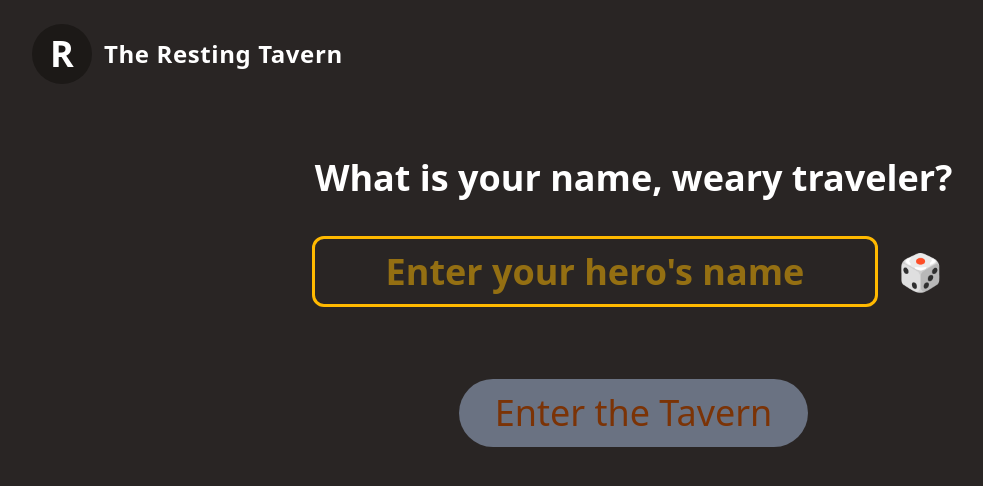
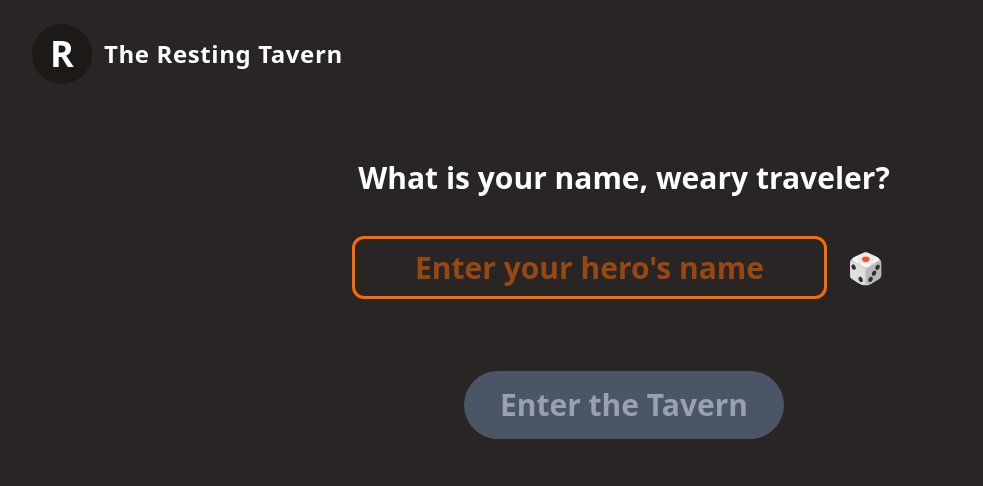
Before and after one commit to julianmoder/the-resting-tavern, a React (Vite) app: page / in a window 1280 px wide. Shown: the top 486 px of the page, without its empty margins (16-999 px from the left). Built offline with nearby package versions, Linux system fonts and the light colour scheme.

Commit message:
refactor(store): splice hero, quest and stage from appstore

```diff
--- a/src/App.tsx
+++ b/src/App.tsx
@@ -1,6 +1,5 @@
-import { useState } from 'react';
-import { useAppStore } from "./store/useAppStore";
-import Header from "./comps/Header";
+import { useAppStore } from './store/useAppStore';
+import Header from './comps/Header';
 import LandingPage from './pages/LandingPage';
 import TavernPage from './pages/TavernPage';
 import QuestPage from './pages/QuestPage';
@@ -8,35 +7,30 @@ import BossPage from './pages/BossPage';
 import LootPage from './pages/LootPage';
 import BreakPage from './pages/BreakPage';
 
-type SessionConfig = { hero: string };
-type QuestConfig = { quest: string; duration: number };
-
 export default function App() {
   const stage = useAppStore((s) => s.stage);
-  const hero = useAppStore((s) => s.hero);
-  const questConfig = useAppStore((s) => s.questConfig);
   const setStage = useAppStore((s) => s.setStage);
-  const setHero = useAppStore((s) => s.setHero);
-  const setQuestConfig = useAppStore((s) => s.setQuestConfig);
+  const quest = useAppStore((s) => s.quest);
+  const resetQuest = useAppStore((s) => s.resetQuest);
 
   return (
-    <div className="min-h-screen flex flex-col items-center justify-center bg-stone-800 p-6 mx-auto">
+    <div className='min-h-screen flex flex-col items-center justify-center bg-stone-800 p-6 mx-auto'>
       <Header />
-      <main className="w-full max-w-2xl flex-1 flex flex-col items-center">
-        <div className="min-h-max flex flex-col items-center justify-center p-6 mt-12 text-4xl text-white mx-auto leading-11">
+      <main className='w-full max-w-2xl flex-1 flex flex-col items-center'>
+        <div className='min-h-max flex flex-col items-center justify-center p-6 mt-12 text-3xl text-white mx-auto leading-11'>
 
           { stage === 'landing' ? (
-              <LandingPage onEnterTavern={h => { setHero(h); setStage('tavern'); }} />
+              <LandingPage onEnterTavern={() => { setStage('tavern') }} />
             ) : stage === 'tavern' ? (
-              <TavernPage hero={hero} onStartQuest={cfg => { setQuestConfig(cfg); setStage('quest'); }} />
+              <TavernPage onStartQuest={() => { setStage('quest'); }} />
             ) : stage === 'quest' ? (
-              <QuestPage config={questConfig} onQuestComplete={() => { setStage('boss') }} />
+              <QuestPage quest={quest} onQuestComplete={() => { setStage('boss') }} />
             ) : stage === 'boss' ? (
-              <BossPage quest={questConfig.quest} onBossWin={() => { setStage('loot'); }} />
+              <BossPage quest={quest} onBossWin={() => { setStage('loot') }} />
             ) : stage === 'loot' ? (
-              <LootPage onLootTake={() => { setStage('break'); }} />
+              <LootPage quest={quest} onLootTake={() => { setStage('break'); }} />
             ) : stage === 'break' ? (
-              <BreakPage onGoBack={() => { setQuestConfig(undefined!); setStage('tavern'); }}/>
+              <BreakPage onGoBack={() => { resetQuest(); setStage('tavern'); }}/>
             ) : (
               <p>no content</p>
             )
--- /dev/null
+++ b/src/hooks/useHero.ts
@@ -0,0 +1,20 @@
+import { useAppStore } from '../store/useAppStore';
+
+export function useHero() {
+  const hero = useAppStore(s => s.hero);
+  const setHeroName = useAppStore(s => s.setHeroName);
+  const addHeroXp = useAppStore(s => s.addHeroXp);
+  const addInvItem = useAppStore(s => s.addInvItem);
+  const addInvCoins = useAppStore(s => s.addInvCoins);
+
+  return {
+    ...hero,
+    setName: setHeroName,
+    addXp: addHeroXp,
+    inventory: {
+      ...hero.inventory,
+      addCoins: addInvCoins,
+      addItem: addInvItem,
+    }
+  }
+}
--- a/src/pages/BossPage.tsx
+++ b/src/pages/BossPage.tsx
@@ -1,7 +1,7 @@
 import { useState } from 'react';
 
 type BossPageProps = {
-  quest: string;
+  quest: Quest;
   onBossWin: () => void;
 };
 
--- a/src/pages/BreakPage.tsx
+++ b/src/pages/BreakPage.tsx
@@ -6,9 +6,8 @@ type BreakPageProps = {
 };
 
 export default function BreakPage({ onGoBack }: BreakPageProps) {
-  const questConfig = useAppStore(s => s.questConfig!);
-  const setStage = useAppStore(s => s.setStage);
-  const [secondsLeft, setSecondsLeft] = useState(questConfig.breakTime * 60);
+  const quest = useAppStore(s => s.quest!);
+  const [secondsLeft, setSecondsLeft] = useState(quest.breakTime * 60);
 
   useEffect(() => {
     const iv = setInterval(() => {
--- a/src/pages/LandingPage.tsx
+++ b/src/pages/LandingPage.tsx
@@ -1,50 +1,59 @@
 import { useState } from 'react';
 import { species } from 'fantastical';
+import { useHero } from '../hooks/useHero';
 
 type LandingPageProps = {
-  onEnterTavern: (hero: string) => void
+  onEnterTavern: () => void
 };
 
 export default function LandingPage({ onEnterTavern }: LandingPageProps) {
-  const [hero, setHero] = useState('');
+  const [name, setName] = useState('');
+  const hero = useHero();
 
-  const genHero = () => {
-    const randomHero = species.human({"allowMultipleNames":true})
-    setHero(randomHero);
+  const genHeroName = () => {
+    const randomHeroName = species.human({'allowMultipleNames':true})
+    setName(randomHeroName);
   };
 
-  const isHeroValid = hero.trim().length > 0;
+  const isHeroNameValid = name.trim().length > 0;
+
+  const enterTavern = (name: string) => {
+    hero.setName(name)
+    onEnterTavern()
+  };
+
+
 
   return (
     <>
 
-      <p className="mb-3 text-center font-bold">What is your name, weary traveler?</p>
+      <p className='mb-3 text-center font-bold'>What is your name, weary traveler?</p>
 
-      <div className="flex space-x-2 mt-6">
+      <div className='flex space-x-2 mt-6'>
 
-        <input className="p-2 rounded-x1 text-center text-amber-400 focus:text-amber-400 focus:outline-amber-400 focus:outline-2 font-semibold border-solid border-3 leading-1 rounded-xl"
-          type="text"
-          value={hero}
-          onChange={(e) => setHero(e.target.value)}
-          placeholder="Enter your hero's name"
+        <input className='p-2 text-center text-orange-500 focus:text-orange-500 focus:outline-orange-500 focus:outline-2 font-semibold border-solid border-3 leading-1 rounded-xl'
+          type='text'
+          value={name}
+          onChange={(e) => hero.setName(e.target.value)}
+          placeholder={'Enter your hero\'s name'}
         />
 
         <button
-          className="hover:bg-stone-600 text-white px-3 rounded-full font-normal text-4xl"
-          onClick={genHero}
+          className='hover:bg-orange-500 text-white px-3 rounded-full font-normal text-3xl'
+          onClick={genHeroName}
         >
           🎲
         </button>
 
       </div>
 
-      <button className={`mt-18 px-9 py-3 font-normal text-amber-900 rounded-full
-        ${ isHeroValid
-            ? 'bg-amber-400 hover:bg-amber-500'
-            : 'bg-gray-500 cursor-not-allowed'
+      <button className={`mt-18 px-9 py-3 rounded-full font-semibold
+        ${ isHeroNameValid
+            ? 'bg-orange-500 text-white :bg-orange-600'
+            : 'bg-gray-600 text-gray-400 cursor-not-allowed'
         }`}
-        onClick={() => isHeroValid && onEnterTavern(hero.trim())}
-        disabled={!isHeroValid}
+        onClick={() => isHeroNameValid && enterTavern(name.trim())}
+        disabled={!isHeroNameValid}
       >
         Enter the Tavern
       </button>
--- a/src/pages/LootPage.tsx
+++ b/src/pages/LootPage.tsx
@@ -1,98 +1,53 @@
-// src/pages/LootPage.tsx
-import { useEffect, useState } from 'react';
-import { useAppStore } from '../store/useAppStore';
-import { largeItemWeapons } from '../utils/largeItemWeapons';
-import { largeItemArmors } from '../utils/largeItemArmors';
+import { useState } from 'react';
+import { useHero } from '../hooks/useHero';
+import type { Quest, Item } from '../types/types';
 
 type LootPageProps = {
+  quest: Quest;
   onLootTake: () => void;
 };
 
-type Armor = {
-  name: string;
-  type: string;
-  category: string;
-  rarity: string,
-  chance: number,
-  power: number
-};
+export default function LootPage({ quest, onLootTake }: LootPageProps) {
+  const hero = useHero();
+  const [itemTaken, setItemTaken] = useState(false);
 
-type Weapon = {
-  name: string;
-  type: string;
-  category: string;
-  rarity: string,
-  chance: number,
-  power: number
-};
-
-const weapons = largeItemWeapons;
-const armors = largeItemArmors;
-
-function randomChoice<T>(arr: T[]): T {
-  return arr[Math.floor(Math.random() * arr.length)];
-}
-
-export default function LootPage({ onLootTake }: LootPageProps) {
-  const setLoot = useAppStore(s => s.setLoot);
-  const setStage = useAppStore(s => s.setStage);
-  const [armor, setArmor] = useState<Armor | null>(null);
-  const [weapon, setWeapon] = useState<Weapon | null>(null);
-  const [coins] = useState(Math.floor(Math.random() * 50) + 10);
-  const [potions] = useState(Math.floor(Math.random() * 3) + 1);
-
-  useEffect(() => {
-    setArmor({ type: 'armor', ...randomChoice(armors) });
-    setWeapon({ type: 'weapon', ...randomChoice(weapons) });
-  }, [])
-
-  const takeWeapon = (weapon: Weapon) => {
-    setLoot({ coins, potions, weapon, armor: undefined })
-  }
-
-  const takeArmor = (armor: Armor) => {
-    setLoot({ coins, potions, weapon: undefined, armor })
+  const takeItem = (item: Item) => {
+    if (itemTaken) return;
+    setItemTaken(true);
+    hero.inventory.addItem(item);
+    hero.inventory.addCoins(quest.loot.coins);
+    hero.addXp(quest.loot.xp);
   }
 
   return (
     <>
-      <h2 className="text-2xl font-bold mb-4">🎁 You found...</h2>
-      <p>💰 Coins: {coins}</p>
-      <p>🧪 Potions: {potions}</p>
+      <div className='mb-12 text-center'>
+        <p className='mb-3 text-lg font-bold'>Victory!</p>
+        <p className='font-bold text-emerald-400'>{quest.name}</p>
+        <p><span className='text-violet-500 font-bold'>XP earned: {quest.loot.xp}</span></p>
+      </div>
+      <div className='mb-3 text-center'>
+        <p>You found <span className='text-amber-400 font-bold'>{quest.loot.coins} coins</span> and may choose one of these precious items: </p>
+      </div>
 
-      <div className="mt-4 grid grid-cols-1 md:grid-cols-2 gap-4">
-        {weapon && (
-          <div className="rounded-xl p-4 flex flex-col items-center">
-            <p className="mb-2 text-lg font-semibold">
-              🗡️ {weapon.name} (Power {weapon.power})
+      <div className='mt-4 grid grid-cols-1 md:grid-cols-2 gap-4'>
+        { quest.loot.itemChoices &&
+          quest.loot.itemChoices.map((item: Item, i: number) => (
+            <div key={i} className='p-3 flex flex-col text-center'>
+            <p className='mb-3 text-lg font-bold'>
+              {item.name} <br/><span className='text-sm font-normal'>(Attack {item.power})</span>
             </p>
             <button
-              className="bg-indigo-500 hover:bg-indigo-600 px-6 py-2 rounded-full text-white"
+              className='bg-blue-500 hover:bg-blue-600 px-2 py-1 rounded-full text-white'
               onClick={() => {
-                takeWeapon(weapon);
+                takeItem(item);
                 onLootTake();
               }}
             >
-              Take the weapon
+              Take
             </button>
           </div>
-        )}
-        {armor && (
-          <div className="rounded-xl p-4 flex flex-col items-center">
-            <p className="mb-2 text-lg font-semibold">
-              🛡️ {armor.name} (Defense {armor.power})
-            </p>
-            <button
-              className="bg-emerald-500 hover:bg-emerald-600 px-6 py-2 rounded-full text-white"
-              onClick={() => {
-                takeArmor(armor);
-                onLootTake();
-              }}
-            >
-              Take the armor
-            </button>
-          </div>
-        )}
+          ))}
       </div>
     </>
   );
--- a/src/pages/QuestPage.tsx
+++ b/src/pages/QuestPage.tsx
@@ -1,7 +1,7 @@
 import { useEffect, useState } from 'react';
 
 type QuestPageProps = {
-  config: { hero: string; quest: string; duration: number; breakTime: number };
+  quest: Quest;
   onQuestComplete: () => void;
 };
 
--- a/src/pages/TavernPage.tsx
+++ b/src/pages/TavernPage.tsx
@@ -1,71 +1,59 @@
-// src/pages/TavernPage.tsx
 import { useState } from 'react';
-import { questPrefixes } from '../utils/questPrefixes';
 import { questQuestions } from '../utils/questQuestions';
+import { useAppStore } from '../store/useAppStore';
+import { useHero } from '../hooks/useHero';
 
 type TavernPageProps = {
-  hero: string;
-  onStartQuest: (config: QuestConfig) => void;
+  onStartQuest: () => void;
 };
 
-type QuestConfig = {
-  quest: string;
-  duration: number;
-  breakTime: number;
-};
+export default function TavernPage({ onStartQuest }: TavernPageProps) {
+  const randomQuestion = questQuestions[Math.floor(Math.random() * questQuestions.length)];
+  const [questNameInput, setQuestNameInput] = useState('');
+  const [questDuration, setQuestDuration] = useState(25);
+  const canStart = questNameInput.trim().length > 0;
+  const setQuest = useAppStore(s => s.setQuest);
+  const hero = useHero();
 
-export default function TavernPage({ hero, onStartQuest }: TavernPageProps) {
-  const [questInput, setQuestInput] = useState('');
-  const [duration, setDuration] = useState(25);
-
-  const [randomQuestion] = useState(() =>
-    questQuestions[Math.floor(Math.random() * questQuestions.length)]
-  );
-
-  const randomPrefix =
-    questPrefixes[Math.floor(Math.random() * questPrefixes.length)];
-
-  const quest = questInput.trim()
-    ? `${randomPrefix} ${questInput.trim()}`
-    : '';
-
-  const breakTime = Math.floor(duration / 5);
-  const canStart = questInput.trim().length > 0;
+  const startQuest = () => {
+    setQuest(questNameInput, questDuration, hero);
+    onStartQuest();
+  }
 
   return (
     <>
 
-      <p>Welcome, <span className="text-amber-400">{hero}</span>.</p>
-      <p className="mb-6 text-center">{randomQuestion}</p>
+      <p>Welcome, <span className='text-orange-500 font-bold'>{hero.name}</span>.</p>
+      <p className='mb-9 text-center'>{randomQuestion}</p>
 
-      <input className="w-full mb-6 p-2 rounded-x1 text-center text-emerald-600 focus:text-emerald-400 focus:outline-emerald-400 focus:outline-2 font-semibold border-solid border-3 leading-1 rounded-xl"
-        type="text"
-        value={questInput}
-        onChange={(e) => setQuestInput(e.target.value)}
-        placeholder="Name you quest"
+      <input className='w-full mb-15 p-2 text-center text-emerald-400 focus:text-emerald-400 focus:outline-emerald-400 focus:outline-2 font-semibold border-solid border-3 leading-1 rounded-xl'
+        type='text'
+        value={questNameInput}
+        onChange={(e) => setQuestNameInput(e.target.value)}
+        placeholder='Name you quest'
       />
 
-      <input className="w-full mb-6 accent-emerald-500 hover:accent-emerald-500 cursor-pointer"
-        type="range"
+      <input className='w-full mb-6 accent-emerald-400 hover:accent-emerald-400 cursor-pointer'
+        type='range'
         min={5}
         max={120}
         step={5}
-        value={duration}
-        onChange={(e) => setDuration(Number(e.target.value))}
+        value={questDuration}
+        onChange={(e) => setQuestDuration(Number(e.target.value))}
       />
 
-      <p className="mb-6 text-center">
-        <span className="text-emerald-400 font-semibold">{duration}</span> minutes focus<br/><span className="text-emerald-400 font-semibold">{breakTime}</span> minutes break
+      <p className='mb-6 text-center'>
+        <span className='text-emerald-400 font-semibold'>{questDuration}</span> minutes focus<br/><span className='text-emerald-400 font-semibold'>{Math.floor(questDuration / 5)}</span> minutes break
       </p>
 
       <button
-        className={`mt-4 px-9 py-3 rounded-full font-semibold ${
+        className={`mt-3 px-9 py-3 rounded-full font-semibold ${
           canStart
-            ? 'bg-emerald-600 hover:bg-emerald-500'
-            : 'bg-gray-600 cursor-not-allowed'
+            ? 'bg-emerald-600 text-white hover:bg-emerald-500'
+            : 'bg-gray-600 text-gray-400 cursor-not-allowed'
         }`}
         onClick={() =>
-          canStart && onStartQuest({ quest, duration, breakTime })
+          canStart && startQuest()
         }
         disabled={!canStart}
       >
--- /dev/null
+++ b/src/store/heroSlice.ts
@@ -0,0 +1,68 @@
+import type { StateCreator } from 'zustand'
+import type { Hero, Item } from '../types/types';
+import { tryLevelUp } from '../utils/levelProgression';
+
+export interface HeroSlice {
+  hero: Hero;
+  setHeroName: (name: string) => void;
+  addHeroXp: (xp: number) => void;
+  addInvItem: (item: Item) => void;
+  addInvCoins: (coins: number) => void;
+}
+
+export const createHeroSlice: StateCreator<HeroSlice, [], [], HeroSlice> = (set, get) => ({
+  hero: {
+    name: 'Unnamed Hero',
+    xp: 0,
+    level: 1,
+    leveledUp: false,
+    inventory: {
+      coins: 0,
+      items: [],
+    },
+  },
+  setHeroName: (newName: string) => {
+    set((state) => ({
+      hero: {
+        ...state.hero,
+        name: newName
+      }
+    }))
+  },
+  addHeroXp: (earnedXp: number) => {
+    const state = get();
+    if (!state.hero) return;
+    const tryLevelUpResult = tryLevelUp(state.hero.xp + earnedXp, state.hero.level);
+    set((state) => ({
+      hero: {
+        ...state.hero,
+        xp: tryLevelUpResult.xp,
+        level: tryLevelUpResult.level,
+        leveledUp: tryLevelUpResult.leveledUp,
+      }
+    }))
+    const stateAfter = get();
+  },
+  addInvItem: (earnedItem: Item) => {
+    set((state) => ({
+      hero: {
+        ...state.hero,
+        inventory: {
+          ...state.hero.inventory,
+          items: [...state.hero.inventory.items, earnedItem]
+        }
+      }
+    }))
+  },
+  addInvCoins: (earnedCoins: number) => {
+    set((state) => ({
+      hero: {
+        ...state.hero,
+        inventory: {
+          ...state.hero.inventory,
+          coins: state.hero.inventory.coins, earnedCoins
+        }
+      }
+    }))
+  },
+});
--- /dev/null
+++ b/src/store/questSlice.ts
@@ -0,0 +1,68 @@
+import type { StateCreator } from 'zustand'
+import type { Hero, Quest } from '../types/types';
+import { questPrefixes } from '../utils/questPrefixes';
+import { largeItemWeapons } from '../utils/largeItemWeapons';
+// import { largeItemArmors } from '../utils/largeItemArmors';
+import { BASE_XP } from '../utils/levelProgression';
+
+export interface QuestSlice {
+  quest: Quest;
+  setQuest: (n: string, d: number, h: Hero) => void;
+  resetQuest: () => void;
+}
+
+export const createQuestSlice: StateCreator<QuestSlice, [], [], QuestSlice> = (set) => ({
+  quest: {
+    name: 'Unnamed Quest',
+    duration: 5,
+    breakTime: 1,
+    level: 1,
+    loot: {
+      xp: 0,
+      coins: 0,
+      itemChoices: [],
+    },
+  },
+  setQuest: (newName: string, newDuration: number, hero: Hero) => {
+    const randomPrefix = questPrefixes[Math.floor(Math.random() * questPrefixes.length)];
+    const prefixedName = newName.trim() ? `${randomPrefix} ${newName.trim()}` : '';
+
+    const newBreakTime = Math.floor(newDuration / 5);
+
+    const newLevel = Math.floor(Math.random() + 0.5) + hero.level;
+
+    function randomChoice<T>(arr: T[]): T {
+      return arr[Math.floor(Math.random() * arr.length)];
+    }
+
+    const xp = BASE_XP * newLevel;
+    const coins = Math.floor(Math.random() * 50) + 10 * newLevel;
+    const itemPool = largeItemWeapons; //+largeItemArmors
+    const itemChoices = [randomChoice(itemPool), randomChoice(itemPool), randomChoice(itemPool), randomChoice(itemPool), randomChoice(itemPool)];
+    const newLoot = {xp, coins, itemChoices};
+
+    const quest = {
+      name: prefixedName,
+      duration: newDuration,
+      breakTime: newBreakTime,
+      level: newLevel,
+      loot: newLoot
+    }
+
+    set({ quest });
+  },
+  resetQuest: () => {
+    const quest = {
+      name: 'Unnamed Quest',
+      duration: 5,
+      breakTime: 1,
+      level: 1,
+      loot: {
+        xp: 0,
+        coins: 0,
+        itemChoices: [],
+      },
+    }
+    set({ quest });
+  },
+});
--- /dev/null
+++ b/src/store/stageSlice.ts
@@ -0,0 +1,11 @@
+import type { StateCreator } from 'zustand'
+
+export interface StageSlice {
+  stage: string;
+  setStage: (s: string) => void;
+}
+
+export const createStageSlice: StateCreator<StageSlice, [], [], StageSlice> = (set) => ({
+  stage: 'landing',
+  setStage: (stage: string) => set({ stage }),
+});
--- a/src/store/useAppStore.ts
+++ b/src/store/useAppStore.ts
@@ -1,54 +1,30 @@
 import { create } from 'zustand';
 import { persist } from 'zustand/middleware';
+import type { StageSlice } from './stageSlice';
+import { createStageSlice } from './stageSlice';
+import type { HeroSlice } from './heroSlice';
+import { createHeroSlice } from './heroSlice';
+import type { QuestSlice } from './questSlice';
+import { createQuestSlice } from './questSlice';
 
-interface QuestConfig {
-  quest: string;
-  duration: number;
-  breakTime: number;
-}
 
-interface Loot {
-  coins: number;
-  potions: number;
-  armor: Armor | null;
-  weapon: Weapon | null;
-}
+interface AppState extends StageSlice, HeroSlice, QuestSlice {
 
-interface AppState {
-  stage: 'landing' | 'tavern' | 'quest' | 'boss' | 'loot' | 'break';
-  hero?: string;
-  questConfig?: QuestConfig;
-  setStage: (s: AppState['stage']) => void;
-  setHero: (h: string) => void;
-  setQuestConfig: (q: QuestConfig) => void;
-  loot?: Loot;
-  setLoot: (l: Loot) => void;
 }
 
 export const useAppStore = create<AppState>()(
   persist(
-    (set) => ({
-      stage: 'landing',
-      setStage: (stage) => set({ stage }),
-      setHero: (hero) => set({ hero }),
-      setQuestConfig: (questConfig) => set({ questConfig }),
-      setLoot: (newLoot) =>
-        set((state) => ({
-          loot: {
-            coins: (state.loot?.coins ?? 0) + (newLoot.coins ?? 0),
-            potions: (state.loot?.potions ?? 0) + (newLoot.potions ?? 0),
-            weapon: newLoot.weapon ?? state.loot?.weapon ?? null,
-            armor: newLoot.armor ?? state.loot?.armor ?? null,
-          },
-        }))
+    (...a) => ({
+      ...createStageSlice(...a),
+      ...createHeroSlice(...a),
+      ...createQuestSlice(...a)
     }),
     {
       name: 'resting-tavern-store',
       partialize: (state) => ({
         stage: state.stage,
         hero: state.hero,
-        questConfig: state.questConfig,
-        loot: state.loot
+        quest: state.quest,
       }),
     }
   )
```
